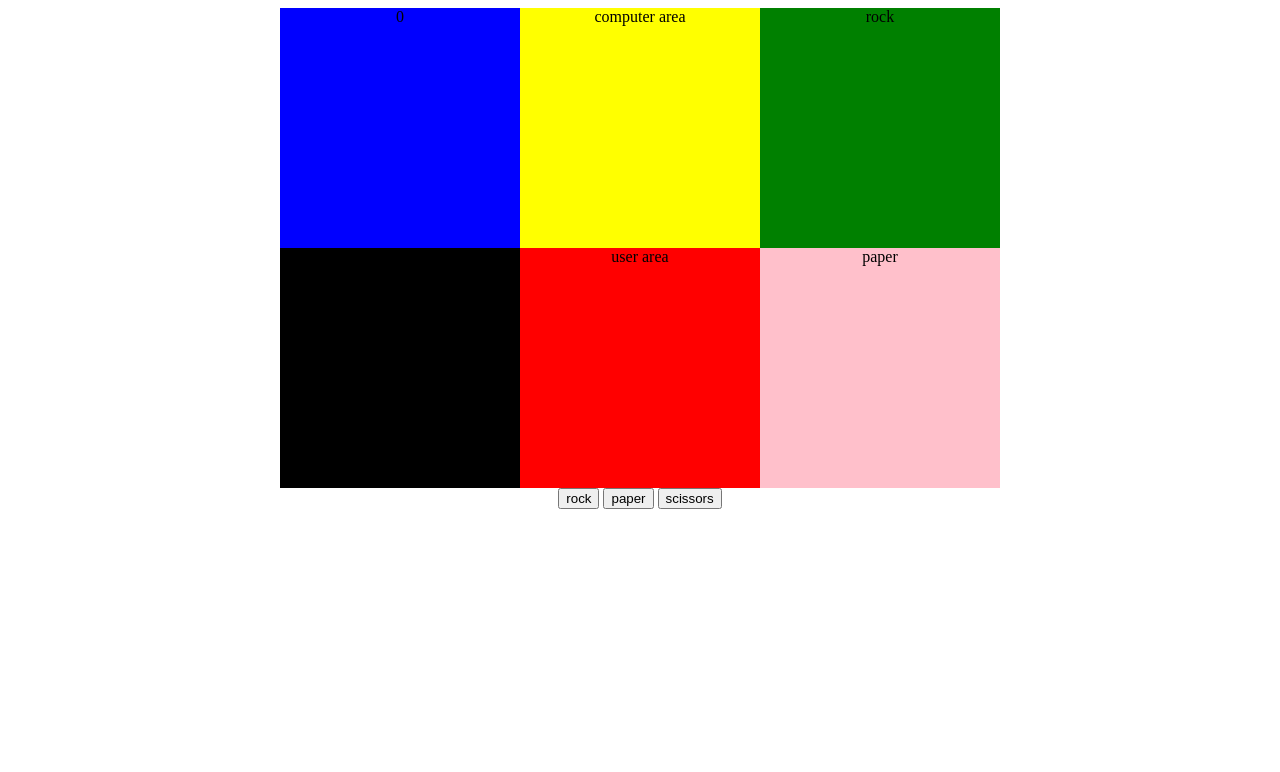
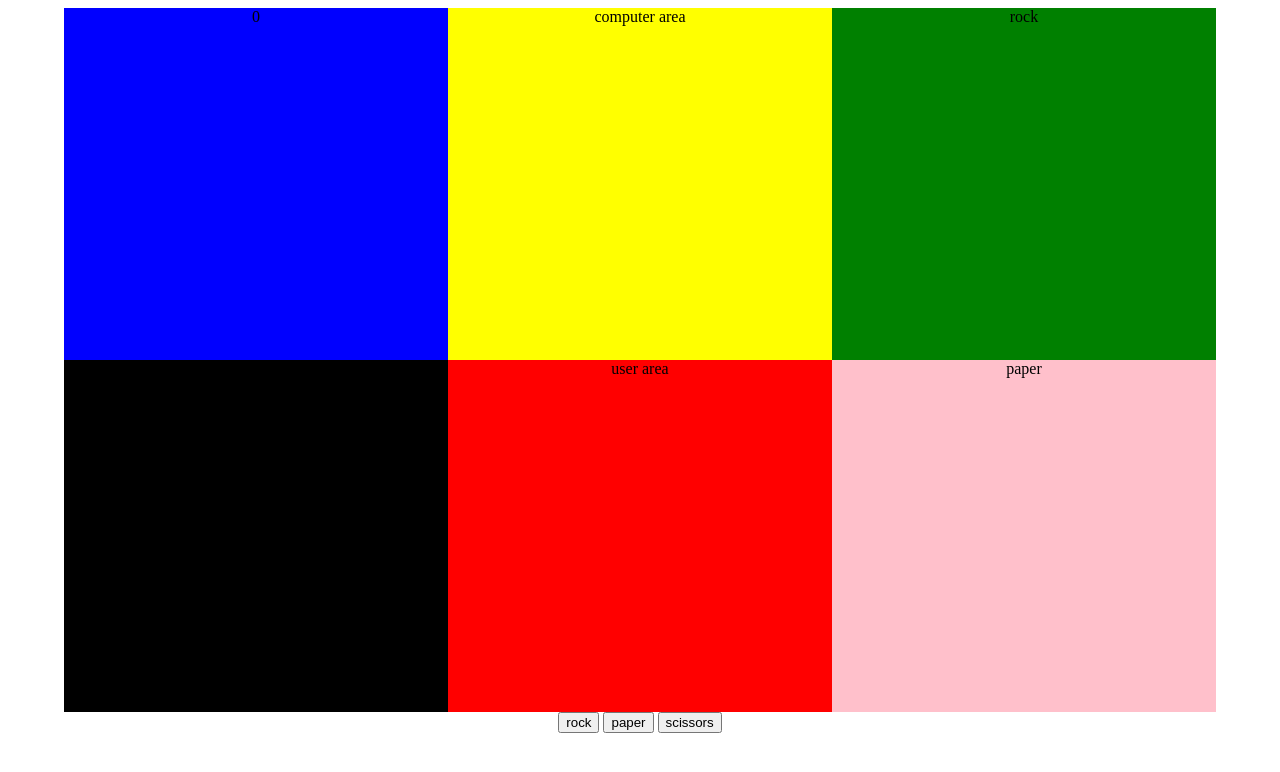
Before and after one commit to Richieon88/rockpaperscissorsgame, a plain HTML site: page index.html in a window 1280 px wide. Drawn offline with Linux system fonts and the light colour scheme.

Commit message:
Adjust height and width of game area sections

```diff
--- a/assets/css/style.css
+++ b/assets/css/style.css
@@ -6,26 +6,29 @@ body {
     display: flex;
     flex-direction: column;
     align-items: center;
+
 }
 
 #computer-area {
     background-color: yellow;
-    height: 240px;
-    width: 240px;
+    height: 44vh;
+    width: 30vw;
 
 
 }
 
 #user-area {
     background-color: red;
-    height: 240px;
-    width: 240px;
+    height: 44vh;
+    width: 30vw;
 }
 
 #computer-container {
     display: flex;
     flex-direction: row;
     align-items: center;
+
+
 }
 
 #user-container {
@@ -33,28 +36,31 @@ body {
     flex-direction: row;
     align-items: center;
 
+
 }
 
 #computer-score {
     background-color: blue;
-    height: 240px;
-    width: 240px;
+    height: 44vh;
+    width: 30vw;
+
+
 }
 
 #computer-choice {
     background-color: green;
-    height: 240px;
-    width: 240px;
+    height: 44vh;
+    width: 30vw;
 }
 
 #user-score {
     background-color: black;
-    height: 240px;
-    width: 240px;
+    height: 44vh;
+    width: 30vw;
 }
 
 #user-choice {
     background-color: pink;
-    height: 240px;
-    width: 240px;
+    height: 44vh;
+    width: 30vw;
 }
```
